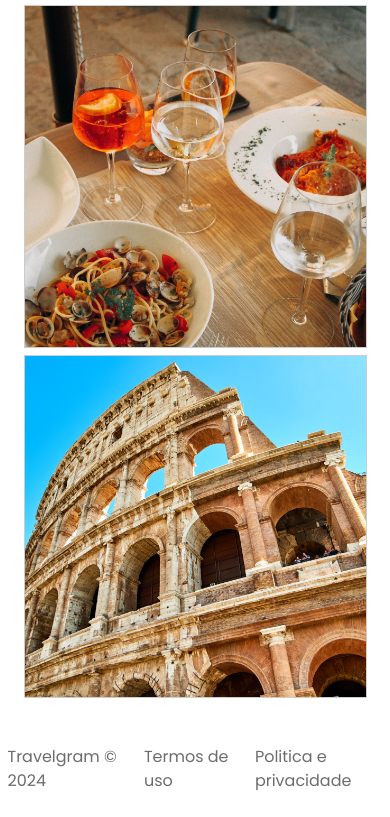
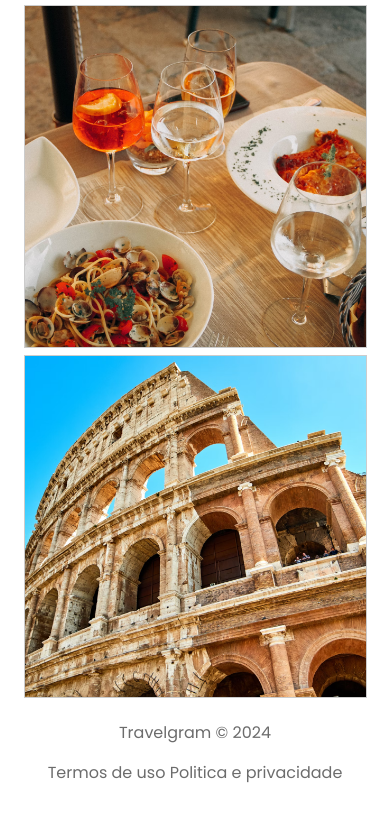
Before and after one commit to deivid94/perfil-de-viagens-rockeat, a plain HTML site: page index.html in a window 390 px wide. Shown: the part 4257-5074 px from the top of the page. Drawn offline with Linux system fonts and the light colour scheme; files whose address does not match are found by name.

Commit message:
fixing: adjuste footer responsive layout mobile

```diff
--- a/index.html
+++ b/index.html
@@ -104,10 +104,16 @@
                 </div>
             </div>
         </main>
-        <footer>
-            <span>Travelgram &copy; 2024</span>
-            <span>Termos de uso</span>
-            <span>Politica e privacidade</span>
+        <footer class="container">
+
+                <span>Travelgram &copy; 2024</span>
+                <div>
+                    <span>Termos de uso</span>
+                    <span>Politica e privacidade</span>
+                </div>
+
+
+
 
         </footer>
       </div>
--- a/style/footer.css
+++ b/style/footer.css
@@ -1,9 +1,15 @@
 footer {
-    display: flex;
-    padding-block: 24px;
-    gap: 24px;
+    width: 100%;
+
 }
 
-footer span:nth-child(1) {
-    margin-right: auto;
+span:nth-child(1){
+    text-align: center;
+    font: var(--text-sm);
 }
+
+footer div:last-child{
+
+    text-align: center;
+    padding: var(--spacing-y-16);
+}
```
